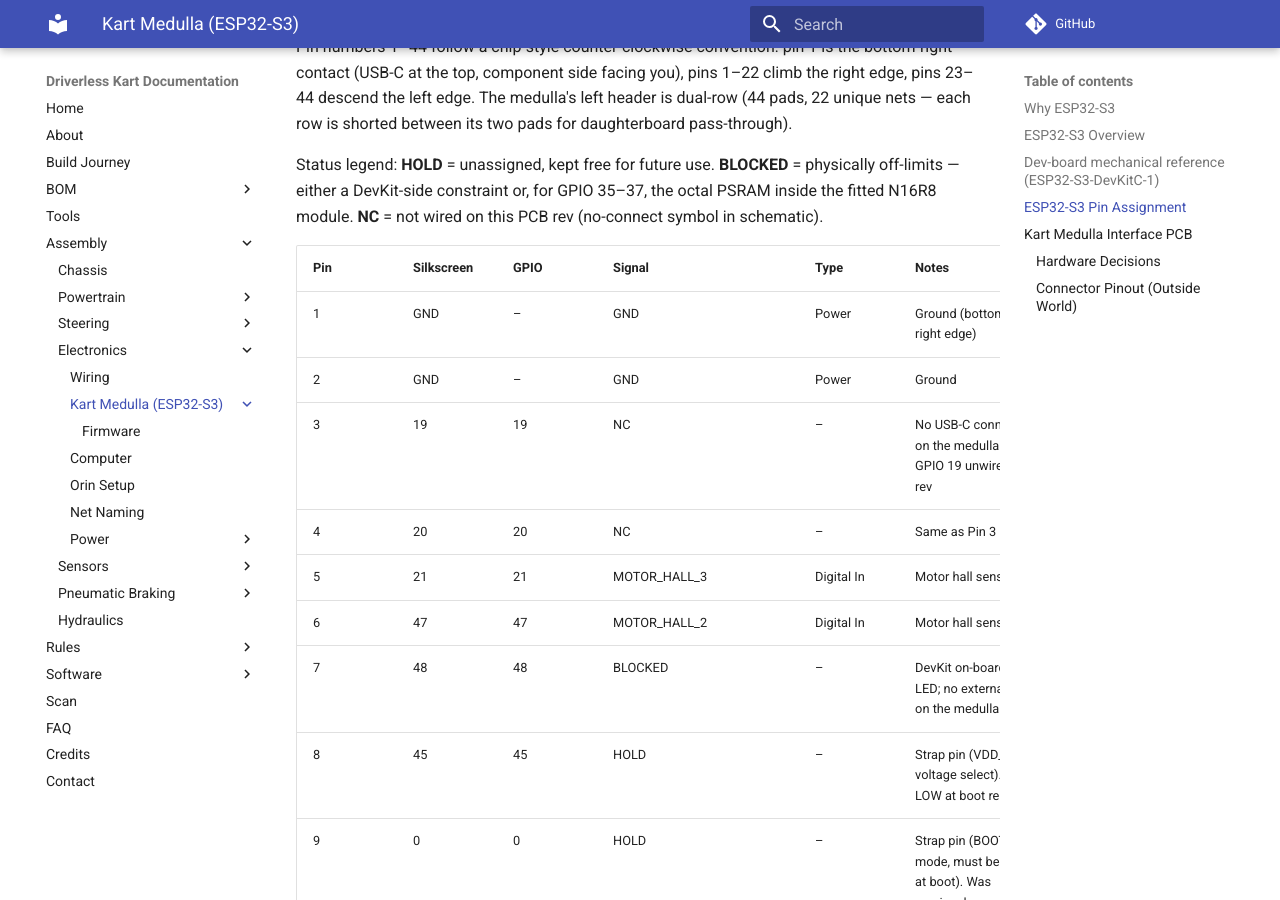
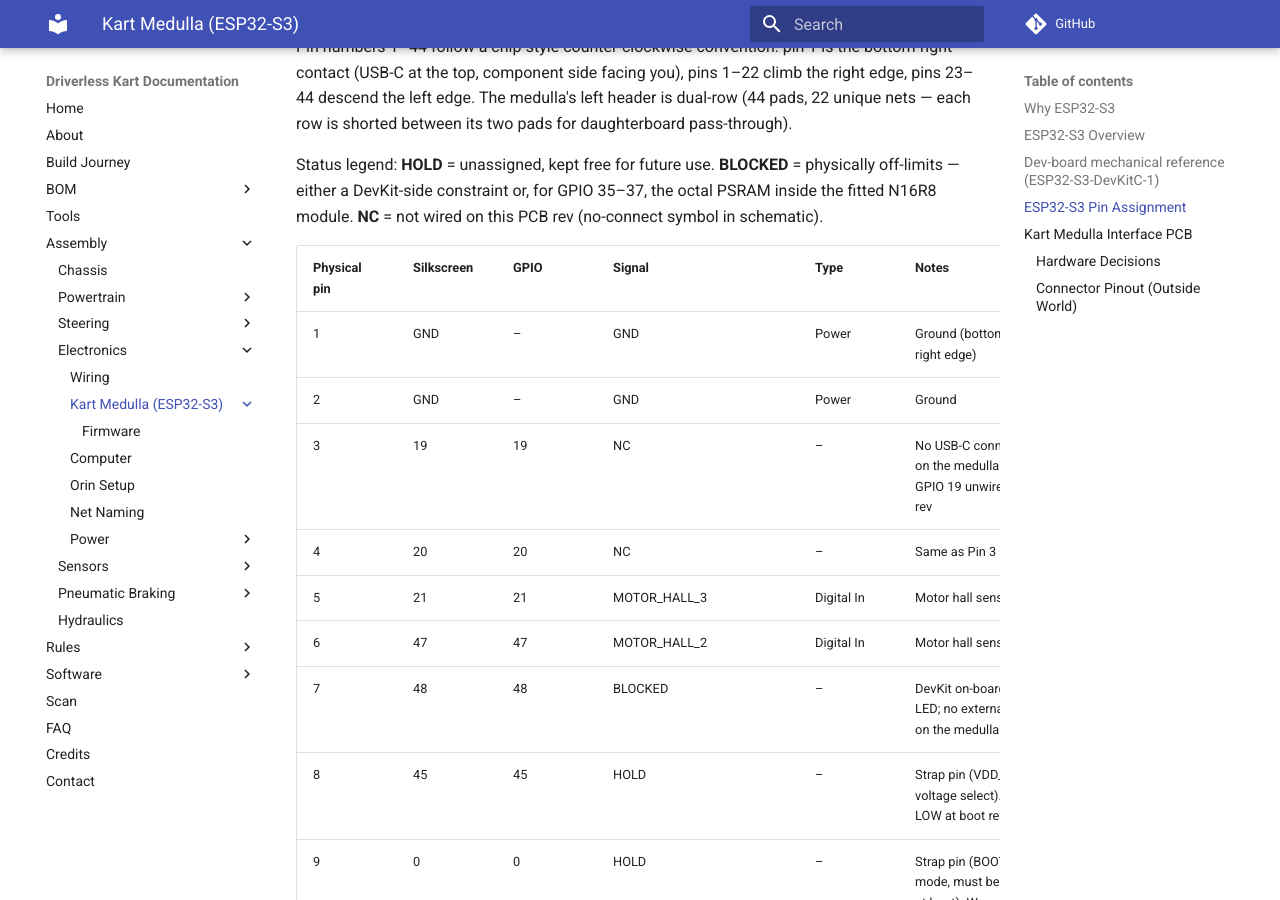
Before and after one commit to UM-Driverless/kart_docs, an MkDocs documentation site: the page built from docs/assembly/electronics/kart-medulla/index.md, in a window 1280 px wide and 900 px high, scrolled down 2553 px. Built offline with MkDocs 1.6.1 and Material for MkDocs 9.7.7, drawn with Linux system fonts in a browser that asks for light colours; comment, search, counter and statistics services are not loaded.

Commit message:
Rename the pinout table's Pin column to Physical pin

```diff
--- a/docs/assembly/electronics/kart-medulla/index.md
+++ b/docs/assembly/electronics/kart-medulla/index.md
@@ -51,8 +51,8 @@ Pin numbers 1–44 follow a chip-style counter-clockwise convention: pin 1 is th
 
 Status legend: **HOLD** = unassigned, kept free for future use. **BLOCKED** = physically off-limits — either a DevKit-side constraint or, for GPIO 35–37, the octal PSRAM inside the fitted N16R8 module. **NC** = not wired on this PCB rev (no-connect symbol in schematic).
 
-| Pin | Silkscreen | GPIO | Signal | Type | Notes |
-|-----|------------|------|--------|------|-------|
+| Physical pin | Silkscreen | GPIO | Signal | Type | Notes |
+|--------------|------------|------|--------|------|-------|
 | 1 | GND | – | GND | Power | Ground (bottom of right edge) |
 | 2 | GND | – | GND | Power | Ground |
 | 3 | 19 | 19 | NC | – | No USB-C connector on the medulla PCB; GPIO 19 unwired this rev |
```
